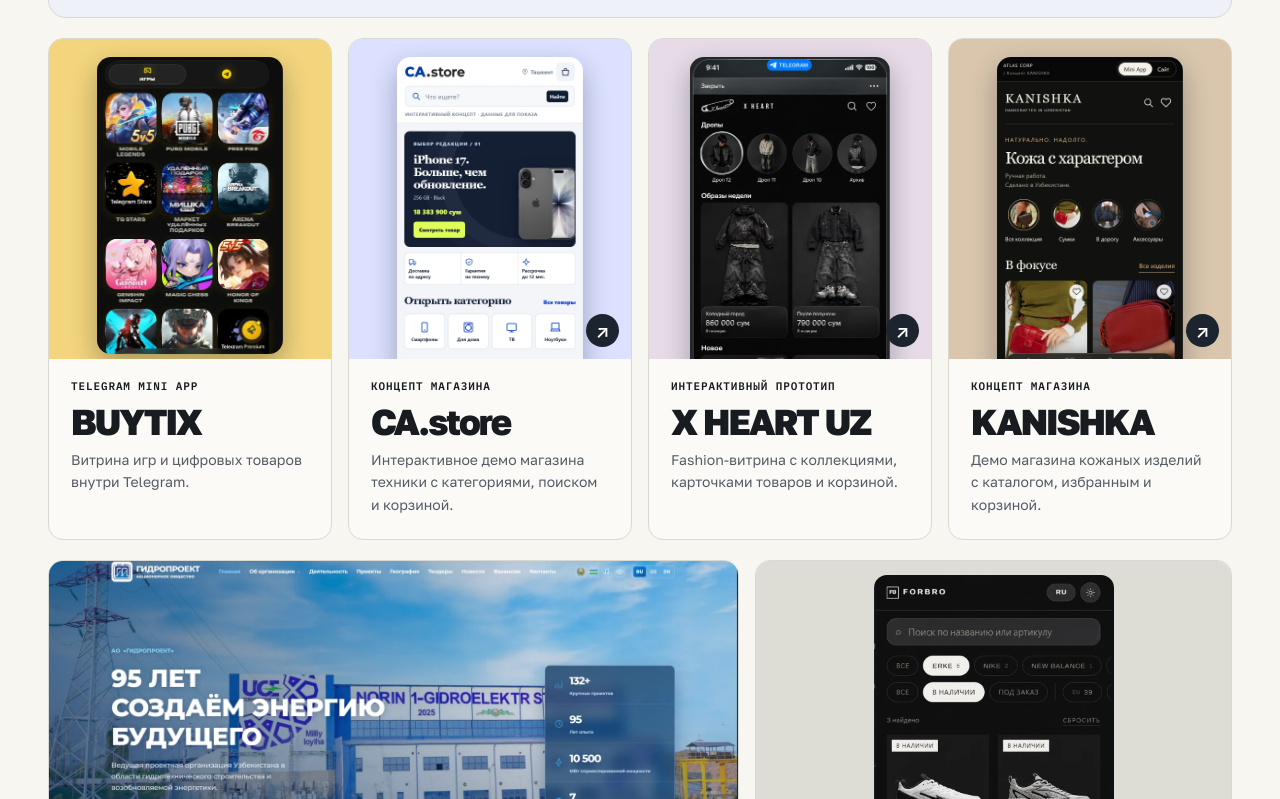
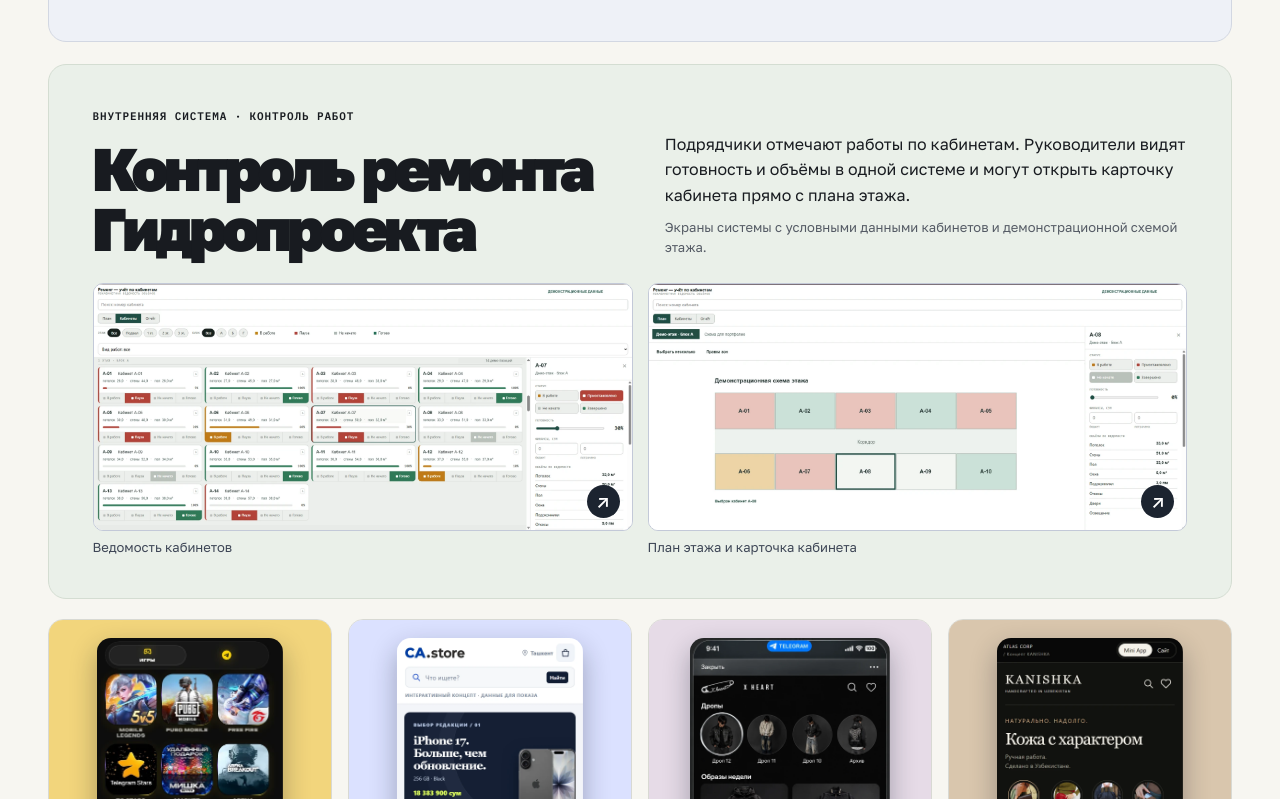
Before and after one commit to jann033/atlas-corp-portfolio, a plain HTML site: page index.html in a window 1280 px wide. Shown: the part 1954-2753 px from the top of the page. Drawn offline with Linux system fonts and the light colour scheme.

Commit message:
Add renovation case and generalize ERP title

```diff
--- a/atlas.css
+++ b/atlas.css
@@ -89,6 +89,7 @@ h2 { font-size: clamp(39px, 5.15vw, 77px); line-height: .99; letter-spacing: -.0
 .denta-right { top: 17%; left: 50%; transform: rotate(7deg); }
 .denta-visual .phone:hover { z-index: 1; }
 .erp-feature { border: 1px solid #d2d7e2; background: #eef1f7; border-radius: 18px; margin-top: 22px; padding: clamp(20px, 3.4vw, 50px); }
+.repair-feature { background: #eaf0e9; border-color: #d4ddd2; }
 .erp-intro { display: grid; grid-template-columns: 1fr .95fr; gap: 22px; align-items: end; margin-bottom: 25px; }
 .erp-intro h3 { font-size: clamp(35px, 4.7vw, 64px); margin-bottom: 0; }
 .muted { color: var(--muted); font-size: 13px; margin-top: 8px; }
--- a/index.html
+++ b/index.html
@@ -72,7 +72,7 @@
         <div class="erp-intro">
           <div>
             <p class="eyebrow" data-en="INTERNAL SYSTEM · ERP">ВНУТРЕННЯЯ СИСТЕМА · ERP</p>
-            <h3 data-en="Hydroproject ERP">ERP Гидропроекта</h3>
+            <h3 data-en="ERP for an engineering organization">ERP проектной организации</h3>
           </div>
           <div>
             <p data-en="An internal system for an engineering organization with 300 employees. The overview brings together project stages, deadlines and department workloads. The task board shows who owns each assignment and where it stands.">Рабочая система для проектной организации на 300 сотрудников. На сводном экране видны стадии проектов, сроки и загрузка отделов. На доске задач — исполнители и статусы.</p>
@@ -85,8 +85,25 @@
         </div>
       </article>
 
+      <article class="erp-feature repair-feature" id="remont">
+        <div class="erp-intro">
+          <div>
+            <p class="eyebrow" data-en="INTERNAL SYSTEM · CONSTRUCTION TRACKING">ВНУТРЕННЯЯ СИСТЕМА · КОНТРОЛЬ РАБОТ</p>
+            <h3 data-en="Hydroproject renovation tracker">Контроль ремонта Гидропроекта</h3>
+          </div>
+          <div>
+            <p data-en="Contractors record work by room. Managers can see progress and quantities in one place and open a room directly from the floor plan.">Подрядчики отмечают работы по кабинетам. Руководители видят готовность и объёмы в одной системе и могут открыть карточку кабинета прямо с плана этажа.</p>
+            <p class="muted" data-en="Screens from the system with sample room data and an illustrative floor plan.">Экраны системы с условными данными кабинетов и демонстрационной схемой этажа.</p>
+          </div>
+        </div>
+        <div class="erp-gallery">
+          <figure><button type="button" class="preview desktop-shot" aria-label="Увеличить ведомость кабинетов" data-caption="Контроль ремонта · Ведомость кабинетов / Room register"><img src="assets/selected/repair-rooms.webp" width="1600" height="730" alt="Ведомость кабинетов со статусами и объёмами работ" loading="lazy"><span aria-hidden="true">↗</span></button><figcaption data-en="Room register">Ведомость кабинетов</figcaption></figure>
+          <figure><button type="button" class="preview desktop-shot" aria-label="Увеличить демонстрационный план этажа" data-caption="Контроль ремонта · Демонстрационная схема / Sample floor plan"><img src="assets/selected/repair-plan.webp" width="1600" height="730" alt="Демонстрационная схема этажа с карточкой выбранного кабинета" loading="lazy"><span aria-hidden="true">↗</span></button><figcaption data-en="Floor plan and room details">План этажа и карточка кабинета</figcaption></figure>
+        </div>
+      </article>
+
       <div class="mini-grid" aria-label="Mini Apps">
-        <article class="mini-card">
+        <article class="mini-card" id="buytix">
           <div class="mini-art art-buytix"><img src="assets/selected/buytix.webp" alt="Каталог игр BUYTIX" loading="lazy"></div>
           <div class="mini-copy"><p class="eyebrow">TELEGRAM MINI APP</p><h3>BUYTIX</h3><p data-en="A digital goods and games storefront in Telegram.">Витрина игр и цифровых товаров внутри Telegram.</p></div>
         </article>
```
Also changed, not shown: assets/selected/repair-plan.webp (added), assets/selected/repair-rooms.webp (added).
